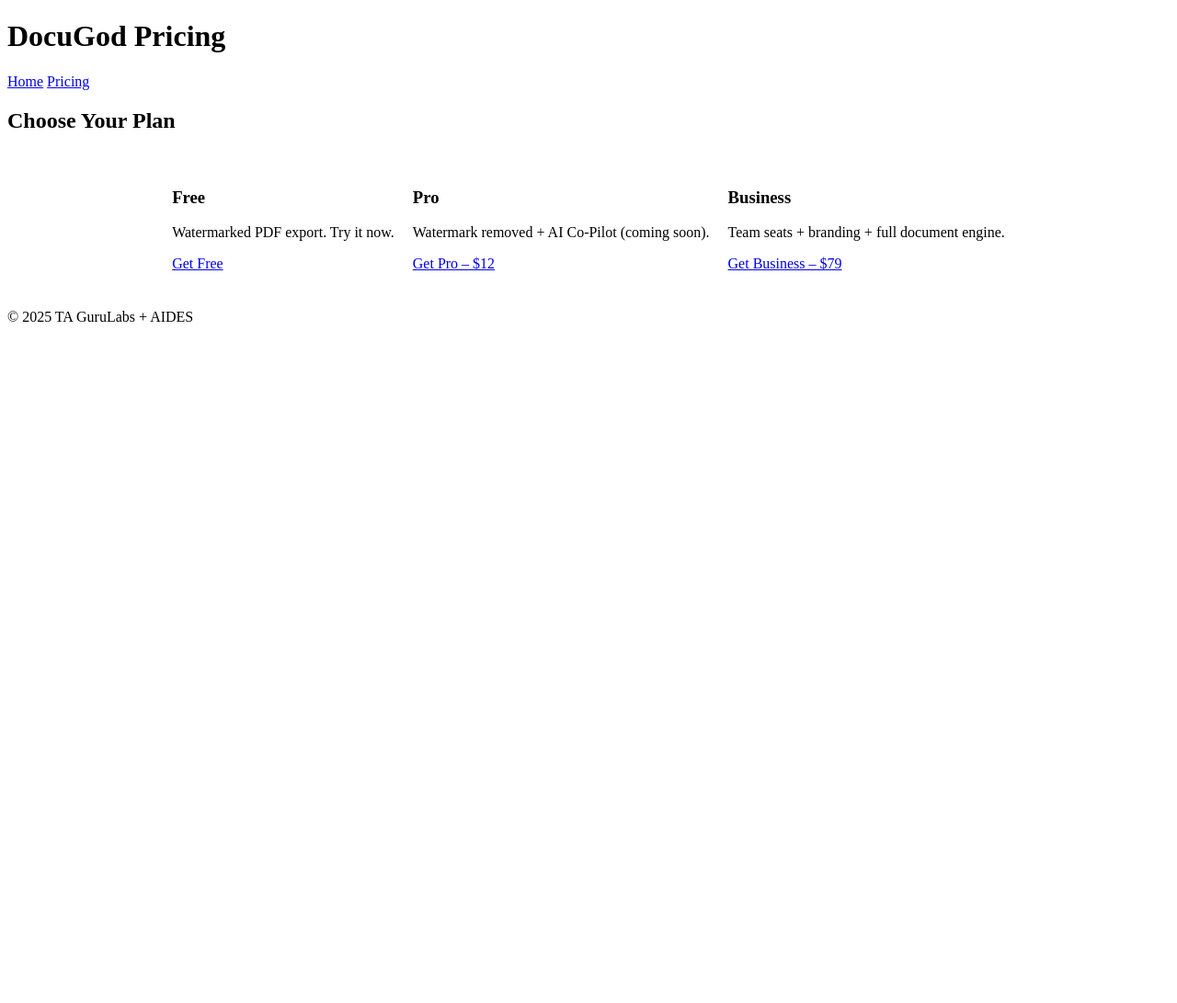
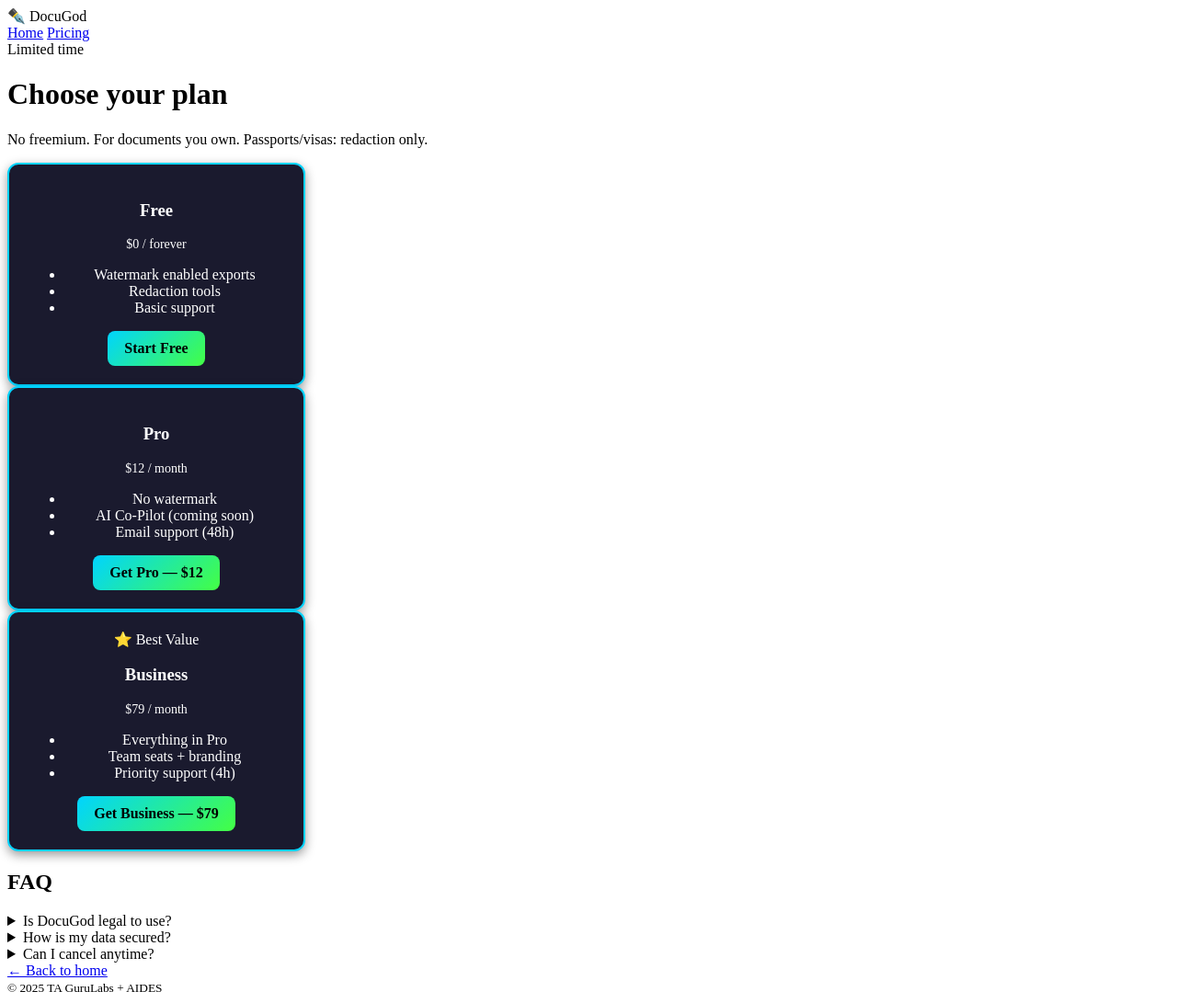
Before and after one commit to aj4359/docugod1-site, a plain HTML site: page pricing.html in a window 1280 px wide. Shown: the whole page at 92% size. Before the commit the page ends 800 px from the top, so only its background shows below. Drawn offline with Linux system fonts and the light colour scheme.

Commit message:
Update pricing.html

```diff
--- a/pricing.html
+++ b/pricing.html
@@ -1,49 +1,89 @@
 <!DOCTYPE html>
 <html lang="en">
 <head>
-  <meta charset="UTF-8">
-  <meta name="viewport" content="width=device-width, initial-scale=1.0">
-  <title>DocuGod – Pricing</title>
-  <link rel="stylesheet" href="style.css">
+  <meta charset="UTF-8" />
+  <meta name="viewport" content="width=device-width, initial-scale=1" />
+  <title>DocuGod — Pricing</title>
+  <link rel="stylesheet" href="style.css" />
 </head>
 <body>
-  <header>
-    <h1>DocuGod Pricing</h1>
-    <nav>
-      <a href="index.html">Home</a>
-      <a href="pricing.html" class="active">Pricing</a>
+  <header class="topbar">
+    <div class="brand">
+      <span class="logo-mark">✒️</span>
+      <span class="logo">DocuGod</span>
+    </div>
+    <nav class="nav">
+      <a href="index.html" class="nav-link">Home</a>
+      <a href="pricing.html" class="nav-link active">Pricing</a>
     </nav>
   </header>
 
-  <main>
-    <section>
-      <h2>Choose Your Plan</h2>
-      <div class="pricing-container">
+  <main class="container">
+    <div class="pricing-head">
+      <span class="pill">Limited time</span>
+      <h1>Choose your plan</h1>
+      <p class="subtitle">No freemium. For documents you own. Passports/visas: redaction only.</p>
+    </div>
 
-        <div class="pricing-card">
-          <h3>Free</h3>
-          <p>Watermarked PDF export. Try it now.</p>
-          <a href="https://payhip.com/b/Urc5P" class="btn">Get Free</a>
-        </div>
+    <div class="pricing-grid">
+      <div class="plan">
+        <h3>Free</h3>
+        <p class="price">$0 <span class="per">/ forever</span></p>
+        <ul class="bullets">
+          <li>Watermark enabled exports</li>
+          <li>Redaction tools</li>
+          <li>Basic support</li>
+        </ul>
+        <a class="btn cta" href="https://payhip.com/b/Urc5P" target="_blank" rel="noopener">Start Free</a>
+      </div>
 
-        <div class="pricing-card">
-          <h3>Pro</h3>
-          <p>Watermark removed + AI Co-Pilot (coming soon).</p>
-          <a href="https://payhip.com/b/EtBob" class="btn">Get Pro – $12</a>
-        </div>
+      <div class="plan">
+        <h3>Pro</h3>
+        <p class="price">$12 <span class="per">/ month</span></p>
+        <ul class="bullets">
+          <li>No watermark</li>
+          <li>AI Co-Pilot (coming soon)</li>
+          <li>Email support (48h)</li>
+        </ul>
+        <a class="btn cta" href="https://payhip.com/b/EtBob" target="_blank" rel="noopener">Get Pro — $12</a>
+      </div>
 
-        <div class="pricing-card">
-          <h3>Business</h3>
-          <p>Team seats + branding + full document engine.</p>
-          <a href="https://payhip.com/b/D2t37" class="btn">Get Business – $79</a>
-        </div>
+      <div class="plan highlight">
+        <div class="badge">⭐ Best Value</div>
+        <h3>Business</h3>
+        <p class="price">$79 <span class="per">/ month</span></p>
+        <ul class="bullets">
+          <li>Everything in Pro</li>
+          <li>Team seats + branding</li>
+          <li>Priority support (4h)</li>
+        </ul>
+        <a class="btn cta alt" href="https://payhip.com/b/D2t37" target="_blank" rel="noopener">Get Business — $79</a>
+      </div>
+    </div>
 
-      </div>
+    <section class="faq">
+      <h2>FAQ</h2>
+      <details>
+        <summary>Is DocuGod legal to use?</summary>
+        <p>Yes. DocuGod is designed for editing/redacting documents you own. Passports/visas are redaction-only. Fraudulent use is strictly forbidden.</p>
+      </details>
+      <details>
+        <summary>How is my data secured?</summary>
+        <p>Prototype: files stored only for the duration of your session. Production: encryption at rest, audit logs, SSO options.</p>
+      </details>
+      <details>
+        <summary>Can I cancel anytime?</summary>
+        <p>Yes. Plans are monthly unless you choose annual billing.</p>
+      </details>
     </section>
+
+    <div class="back-nav">
+      <a href="index.html" class="nav-link">← Back to home</a>
+    </div>
   </main>
 
-  <footer>
-    <p>© 2025 TA GuruLabs + AIDES</p>
+  <footer class="foot">
+    <small>© 2025 TA GuruLabs + AIDES</small>
   </footer>
 </body>
 </html>
```
